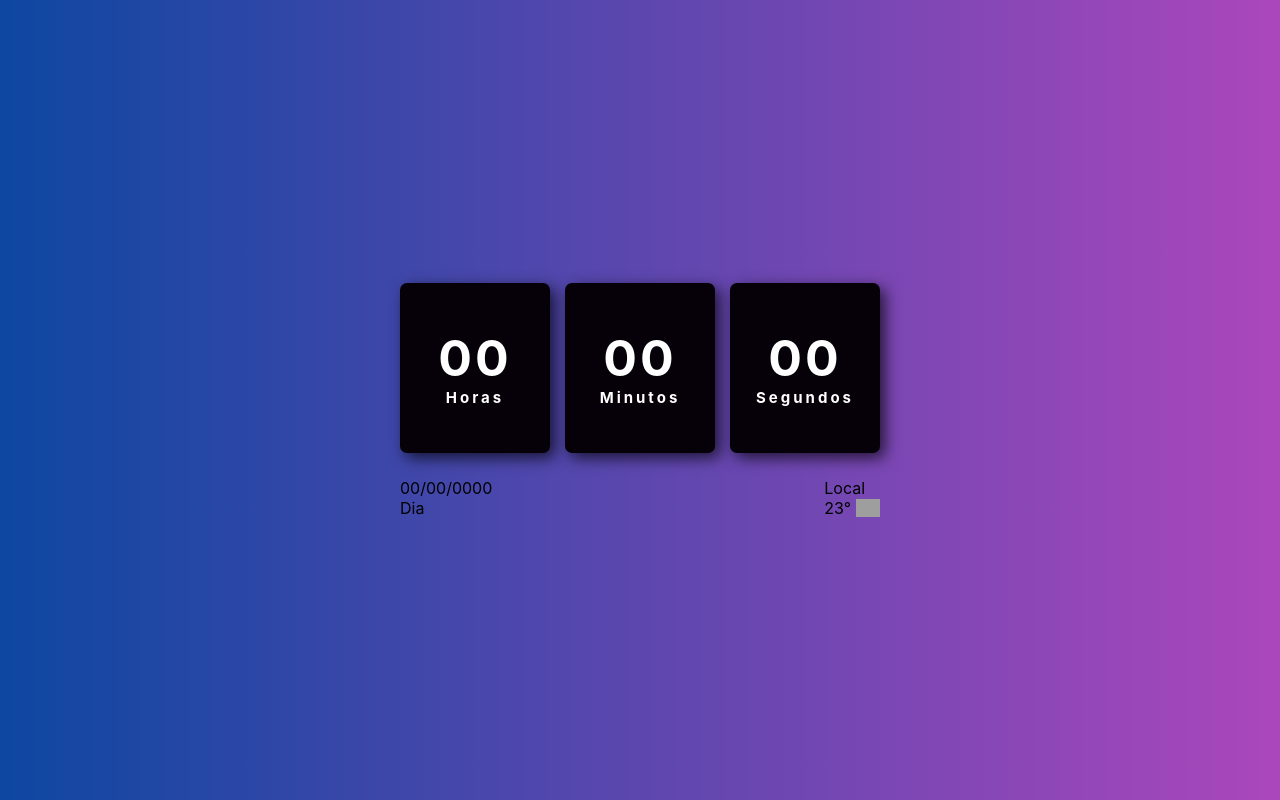
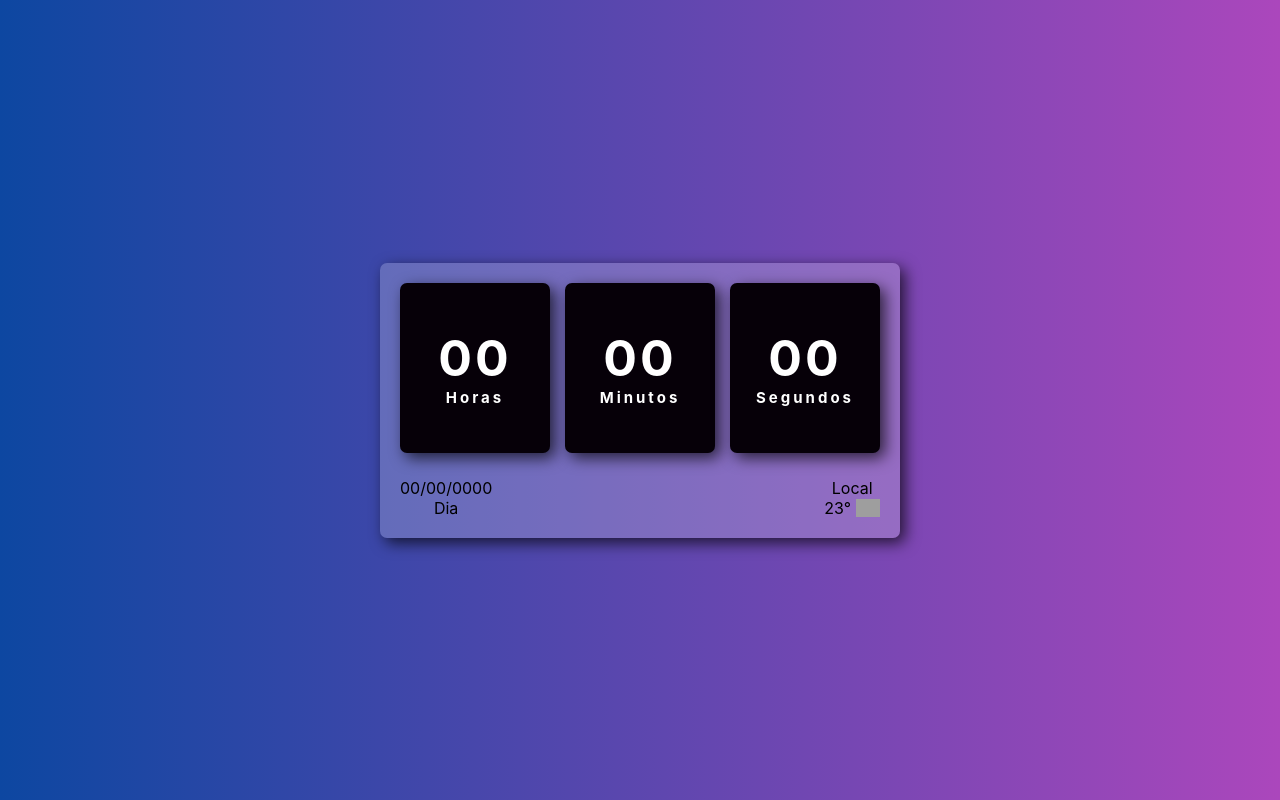
Before and after one commit to Lauramatos29/TrabalhoPweb, a plain HTML site: page Relogio/index.html in a window 1280 px wide. Drawn offline with Linux system fonts and the light colour scheme; grey boxes are pictures that could not be loaded.

Commit message:
Update style.css

```diff
--- a/Relogio/style.css
+++ b/Relogio/style.css
@@ -13,7 +13,7 @@ body {
     background: linear-gradient(90deg, #0D47A1, #AB47BC);
 }
 
-.container {
+.relogio {
     background: rgba(255, 255, 255, 0.2);
     padding: 20px;
     text-align: center;
```
